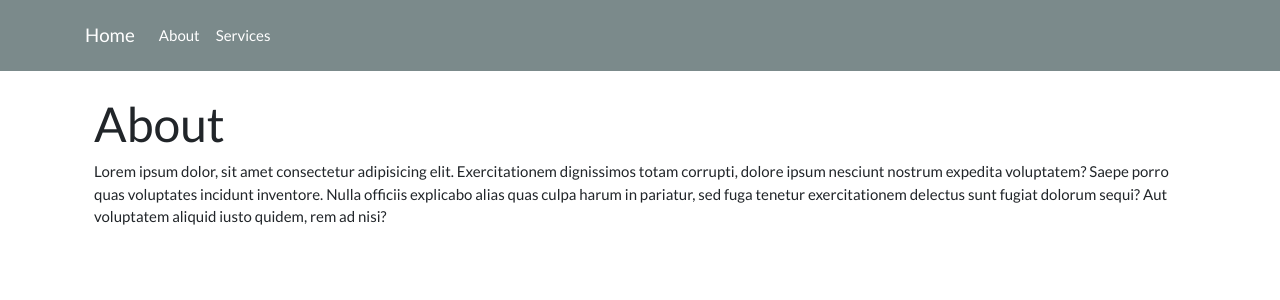
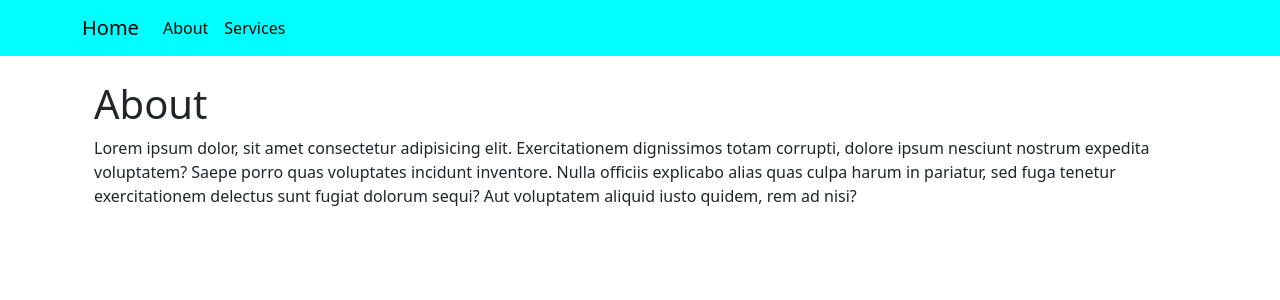
Before and after one commit to SixtoArrejin/proyecto-rss-next, a Next.js app in the folder frontend/: page /about in a window 1280 px wide. Shown: the top 300 px of the page. Built offline with nearby package versions, Linux system fonts and the light colour scheme.

Commit message:
Pequeños cambios

```diff
--- a/frontend/app/layout.jsx
+++ b/frontend/app/layout.jsx
@@ -10,10 +10,13 @@ function RootLayout({ children }) {
   return (
     <html>
       <head>
-        <link
+        {/* <link
           rel="stylesheet"
+
           href="https://stackpath.bootstrapcdn.com/bootswatch/4.4.1/flatly/bootstrap.min.css"
-        />
+        /> */}
+        <link href="https://cdn.jsdelivr.net/npm/bootstrap@5.3.0/dist/css/bootstrap.min.css" rel="stylesheet" integrity="sha384-9ndCyUaIbzAi2FUVXJi0CjmCapSmO7SnpJef0486qhLnuZ2cdeRhO02iuK6FUUVM" crossorigin="anonymous"/>
+        {/* <link rel="stylesheet" href="https://cdn.jsdelivr.net/npm/bootswatch@4.5.2/dist/journal/bootstrap.min.css" /> */}
       </head>
       <body>
         <Navigation />
--- a/frontend/app/users/[id]/page.jsx
+++ b/frontend/app/users/[id]/page.jsx
@@ -25,8 +25,13 @@ async function UserPage({ params }) {
             </h3>
             <p>Email: {user.email}</p>
           </div>
+          <div className="card-body">
+            <h4>Descripción: </h4>
+            <p>Lorem ipsum dolor sit amet consectetur adipisicing elit. Saepe eius at non dolor, minus exercitationem placeat quidem accusantium eos, iure laboriosam culpa animi. Impedit laboriosam tempore maxime praesentium eaque quasi quaerat quia culpa illo perspiciatis earum error ex harum quisquam veniam, accusantium officiis sed magni.</p>
+          </div>
         </div>
       </div>
+
     </div>
   );
 }
--- a/frontend/components/Navigation.jsx
+++ b/frontend/components/Navigation.jsx
@@ -1,9 +1,9 @@
 import Link from "next/link";
 
 export const Navigation = () => (
-  <nav className="navbar navbar-expand-lg navbar-dark bg-dark">
+  <nav className="navbar navbar-expand-lg navbar-dark" style={{ backgroundColor: "#00FFFF"}}>
     <div className="container">
-      <Link href="/" className="navbar-brand">
+      <Link href="/" className="navbar-brand" style={{ color: "black"}}>
         Home
       </Link>
       <button
@@ -20,12 +20,12 @@ export const Navigation = () => (
       <div className="collapse navbar-collapse" id="navbarNav">
         <ul className="navbar-nav">
           <li className="nav-item">
-            <Link href="/about" className="nav-link">
+            <Link href="/about" className="nav-link" style={{ color: "black"}}>
               About
             </Link>
           </li>
           <li className="nav-item">
-            <Link href="/services" className="nav-link">
+            <Link href="/services" className="nav-link" style={{ color: "black"}}>
               Services
             </Link>
           </li>
```
